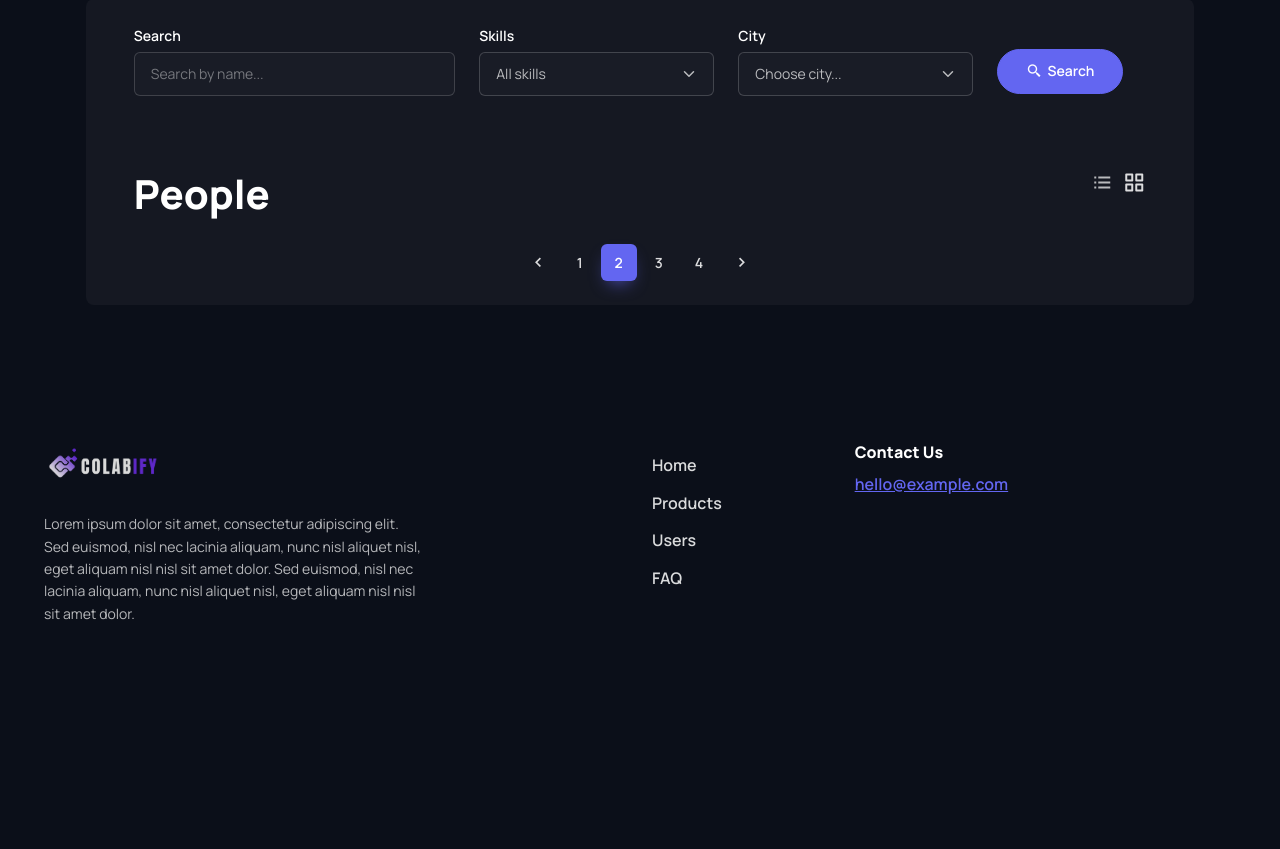
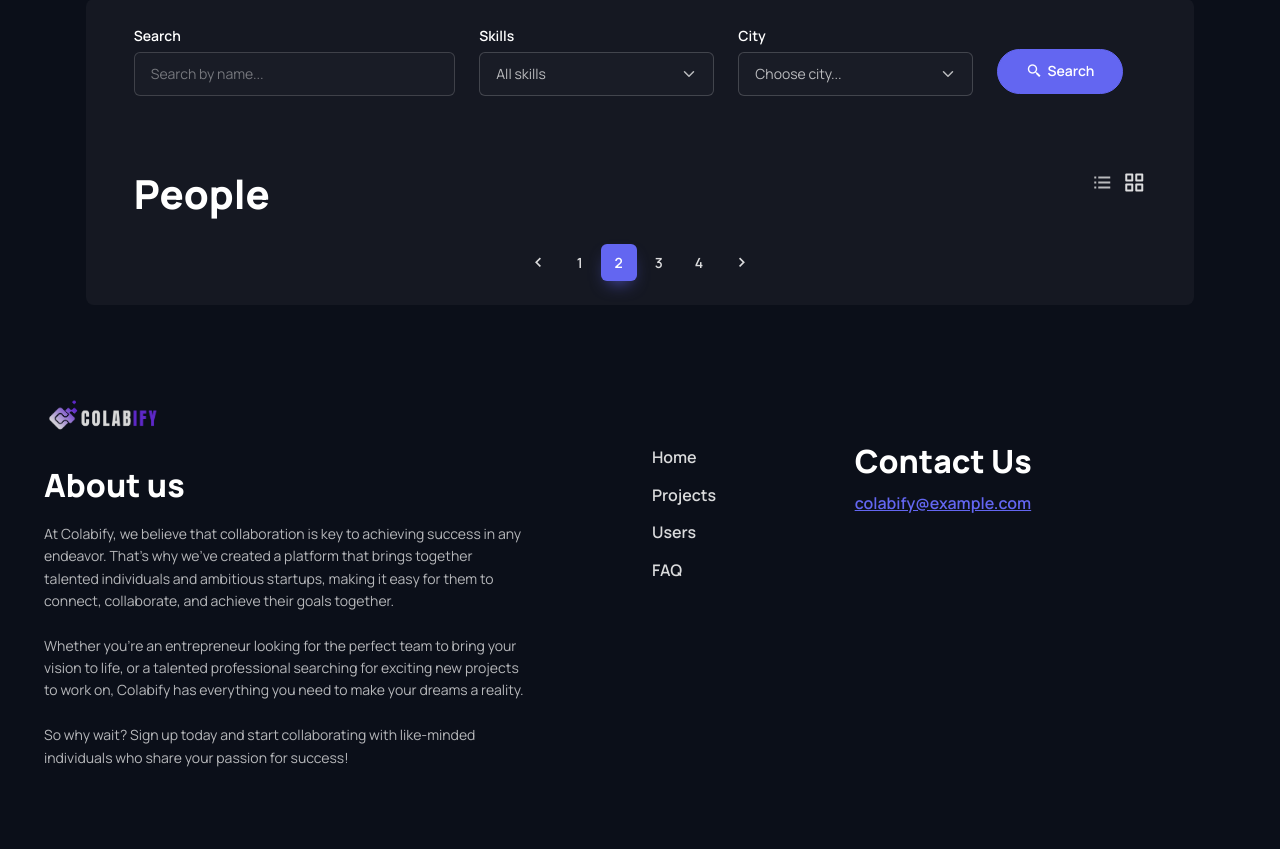
Before and after one commit to dariagridina/hackathon_swps, a Django app: page / in a window 1280 px wide. Shown: the part 975-1824 px from the top of the page. Before the commit the page ends 1595 px from the top, so only its background shows below. Run offline with Django 4.2, Linux system fonts and the light colour scheme; data that the repository does not hold is empty; some libraries are stand-ins or nearby versions.

Commit message:
Change footer

```diff
--- a/templates/components/footer.html
+++ b/templates/components/footer.html
@@ -1,34 +1,38 @@
 {# Footer #}
 {% load static %}
-<footer class="footer pt-5 pb-4 pb-lg-5 mt-2 mt-md-0">
+<footer class="footer">
     <div class="container pt-lg-4">
         <div class="row pb-5">
-            <div class="col-lg-4 col-md-6">
+            <div class="col-lg-5 col-md-6">
                 <div class="navbar-brand text-dark p-0 me-0 mb-3 mb-lg-4">
                     <img src="{% static "images/logo.png" %}" width="47" alt="Job site" style="min-width: 120px">
                 </div>
-                <p class="fs-sm pb-lg-3 mb-4">
-                  Lorem ipsum dolor sit amet, consectetur adipiscing elit. Sed euismod, nisl nec lacinia aliquam, nunc nisl aliquet nisl, eget aliquam nisl nisl sit amet dolor. Sed euismod, nisl nec lacinia aliquam, nunc nisl aliquet nisl, eget aliquam nisl nisl sit amet dolor.
-                </p>
+                <h2>About us</h2>
+                <p class="fs-sm pb-lg-2 mb-4">
+                    At Colabify, we believe that collaboration is key to achieving success in any endeavor. That's why we've created a platform that brings together talented individuals and ambitious startups, making it easy for them to connect, collaborate, and achieve their goals together.
+                    <br><br>
+                    Whether you're an entrepreneur looking for the perfect team to bring your vision to life, or a talented professional searching for exciting new projects to work on, Colabify has everything you need to make your dreams a reality.
+                    <br><br>
+                    So why wait? Sign up today and start collaborating with like-minded individuals who share your passion for success!                </p>
             </div>
-            <div class="col-xl-6 col-lg-7 col-md-5 offset-xl-2 offset-md-1 pt-4 pt-md-1 pt-lg-0">
-                <div id="footer-links" class="row">
+            <div class="col-xl-6 col-lg-5 col-md-5 offset-md-1 pt-4 pt-md-1 pt-lg-0">
+                <div id="footer-links" class="row mb-5">
                     <div class="col-lg-4">
-                        <h6 class="mb-2">
+                        <h6 class="mb-2 mt-5">
                             <a href="#useful-links" class="d-block text-dark dropdown-toggle d-lg-none py-2" data-bs-toggle="collapse">Useful Links</a>
                         </h6>
                         <div id="useful-links" class="collapse d-lg-block" data-bs-parent="#footer-links">
                             <ul class="nav flex-column pb-lg-1 mb-lg-3">
                                 <li class="nav-item"><a href="{% url "home" %}" class="nav-link d-inline-block px-0 pt-1 pb-2">Home</a></li>
-                                <li class="nav-item"><a href="{% url "project_list" %}" class="nav-link d-inline-block px-0 pt-1 pb-2">Products</a></li>
+                                <li class="nav-item"><a href="{% url "project_list" %}" class="nav-link d-inline-block px-0 pt-1 pb-2">Projects</a></li>
                                 <li class="nav-item"><a href="{% url "user_list" %}" class="nav-link d-inline-block px-0 pt-1 pb-2">Users</a></li>
                                 <li class="nav-item"><a href="{% url "faq" %}" class="nav-link d-inline-block px-0 pt-1 pb-2">FAQ</a></li>
                             </ul>
                         </div>
                     </div>
-                    <div class="col-xl-4 col-lg-5 pt-2 pt-lg-0">
-                        <h6 class="mb-2">Contact Us</h6>
-                        <a href="mailto:hello@example.com" class="fw-medium">hello@example.com</a>
+                    <div class="col-xl-4 col-lg-5 pt-3 pt-lg-0">
+                        <h2 class="mb-2 mt-5">Contact Us</h2>
+                        <a href="mailto:colabify@example.com" class="fw-medium">colabify@example.com</a>
                     </div>
                 </div>
             </div>
--- a/templates/main/home.html
+++ b/templates/main/home.html
@@ -73,7 +73,7 @@
             </li>
         </ul>
 
-        <section class="container pt-xl-3 pt-lg-4 pt-md-3 pb-lg-5 pb-md-4 pb-3">
+        <section class="container pt-xl-3 pt-lg-4 pt-md-3 pb-lg-5 pb-md-3">
             <!-- Tabs content -->
             <div class="tab-content mb-xl-3 py-4 bg-secondary rounded-3 p-5">
 
```
